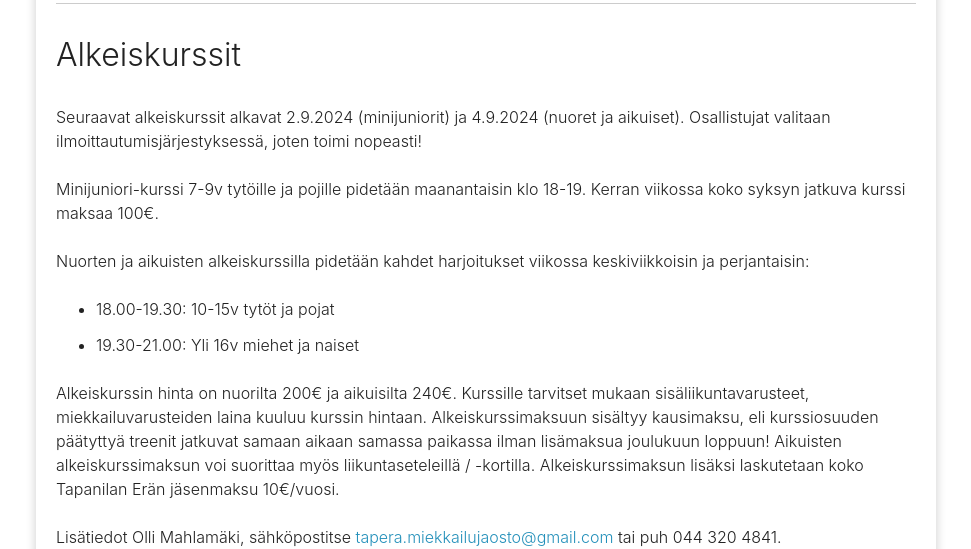
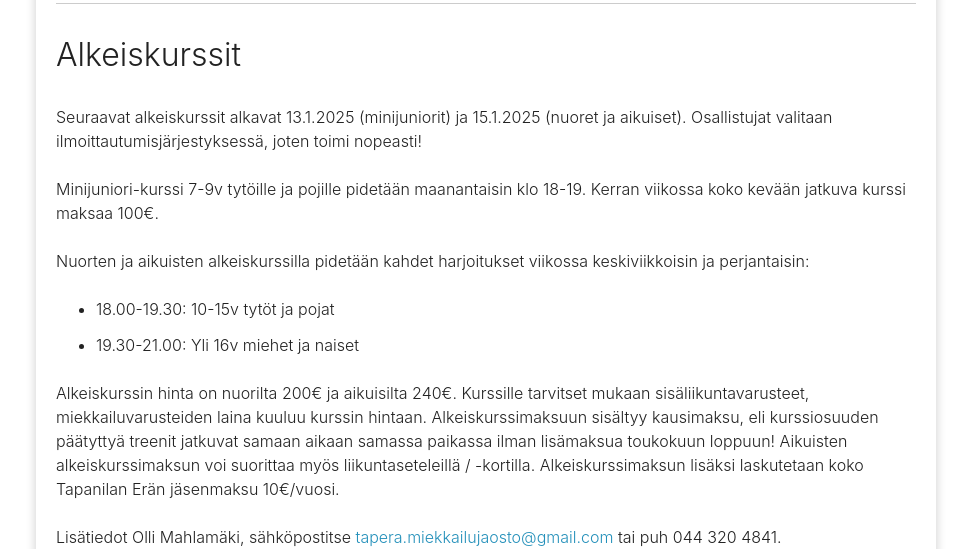
Before and after one commit to omahlama/eramiekkailu.fi, a Jekyll site: the page built from index.md, in a window 1280 px wide and 900 px high, scrolled down 812 px. Shown: the part 153-702 px from the top of the window, without its empty margins (154-1125 px from the left). Built offline with Jekyll 4.4.1, drawn with Linux system fonts in a browser that asks for light colours; nearby versions of some CDN libraries.

Commit message:
Alkeiskurssi kevät 2025

```diff
--- a/index.md
+++ b/index.md
@@ -25,16 +25,16 @@ Harjoitukset on maanantaisin, keskiviikkoisin ja perjantaisin:
 
 ## Alkeiskurssit
 
-Seuraavat alkeiskurssit alkavat 2.9.2024 (minijuniorit) ja 4.9.2024 (nuoret ja aikuiset). Osallistujat valitaan ilmoittautumisjärjestyksessä, joten toimi nopeasti!
+Seuraavat alkeiskurssit alkavat 13.1.2025 (minijuniorit) ja 15.1.2025 (nuoret ja aikuiset). Osallistujat valitaan ilmoittautumisjärjestyksessä, joten toimi nopeasti!
 
-Minijuniori-kurssi 7-9v tytöille ja pojille pidetään maanantaisin klo 18-19. Kerran viikossa koko syksyn jatkuva kurssi maksaa 100€.
+Minijuniori-kurssi 7-9v tytöille ja pojille pidetään maanantaisin klo 18-19. Kerran viikossa koko kevään jatkuva kurssi maksaa 100€.
 
 Nuorten ja aikuisten alkeiskurssilla pidetään kahdet harjoitukset viikossa keskiviikkoisin ja perjantaisin:
 
 - 18.00-19.30: 10-15v tytöt ja pojat
 - 19.30-21.00: Yli 16v miehet ja naiset
 
-Alkeiskurssin hinta on nuorilta 200€ ja aikuisilta 240€. Kurssille tarvitset mukaan sisäliikuntavarusteet, miekkailuvarusteiden laina kuuluu kurssin hintaan. Alkeiskurssimaksuun sisältyy kausimaksu, eli kurssiosuuden päätyttyä treenit jatkuvat samaan aikaan samassa paikassa ilman lisämaksua joulukuun loppuun! Aikuisten alkeiskurssimaksun voi suorittaa myös liikuntaseteleillä / -kortilla. Alkeiskurssimaksun lisäksi laskutetaan koko Tapanilan Erän jäsenmaksu 10€/vuosi.
+Alkeiskurssin hinta on nuorilta 200€ ja aikuisilta 240€. Kurssille tarvitset mukaan sisäliikuntavarusteet, miekkailuvarusteiden laina kuuluu kurssin hintaan. Alkeiskurssimaksuun sisältyy kausimaksu, eli kurssiosuuden päätyttyä treenit jatkuvat samaan aikaan samassa paikassa ilman lisämaksua toukokuun loppuun! Aikuisten alkeiskurssimaksun voi suorittaa myös liikuntaseteleillä / -kortilla. Alkeiskurssimaksun lisäksi laskutetaan koko Tapanilan Erän jäsenmaksu 10€/vuosi.
 
 Lisätiedot Olli Mahlamäki, sähköpostitse [tapera.miekkailujaosto@gmail.com](mailto:tapera.miekkailujaosto@gmail.com) tai puh 044 320 4841.
 
@@ -46,7 +46,7 @@ Ilmoittautumiseen tarvittavat tiedot:
 - Sähköposti
 - Puhelinnumero (oma ja huoltajan)
 
-<a href="https://forms.gle/rrEXNEWKiT2vpmKc8" class="register-button" role="button" target="_blank">Ilmoittaudu nyt!</a>
+<a href="https://forms.gle/togEXUGXNWB2uP1b9" class="register-button" role="button" target="_blank">Ilmoittaudu nyt!</a>
 
 <hr>
 
```
